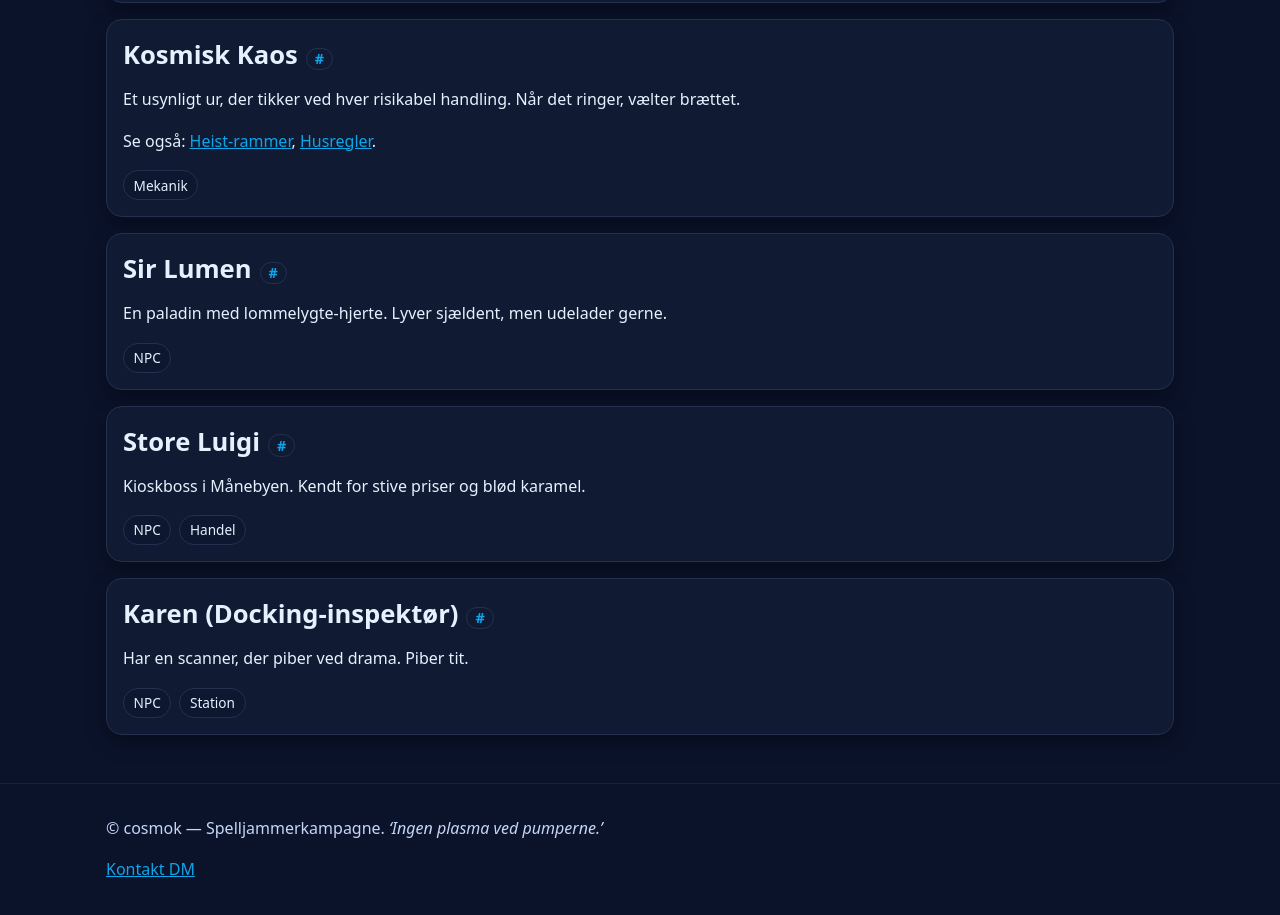
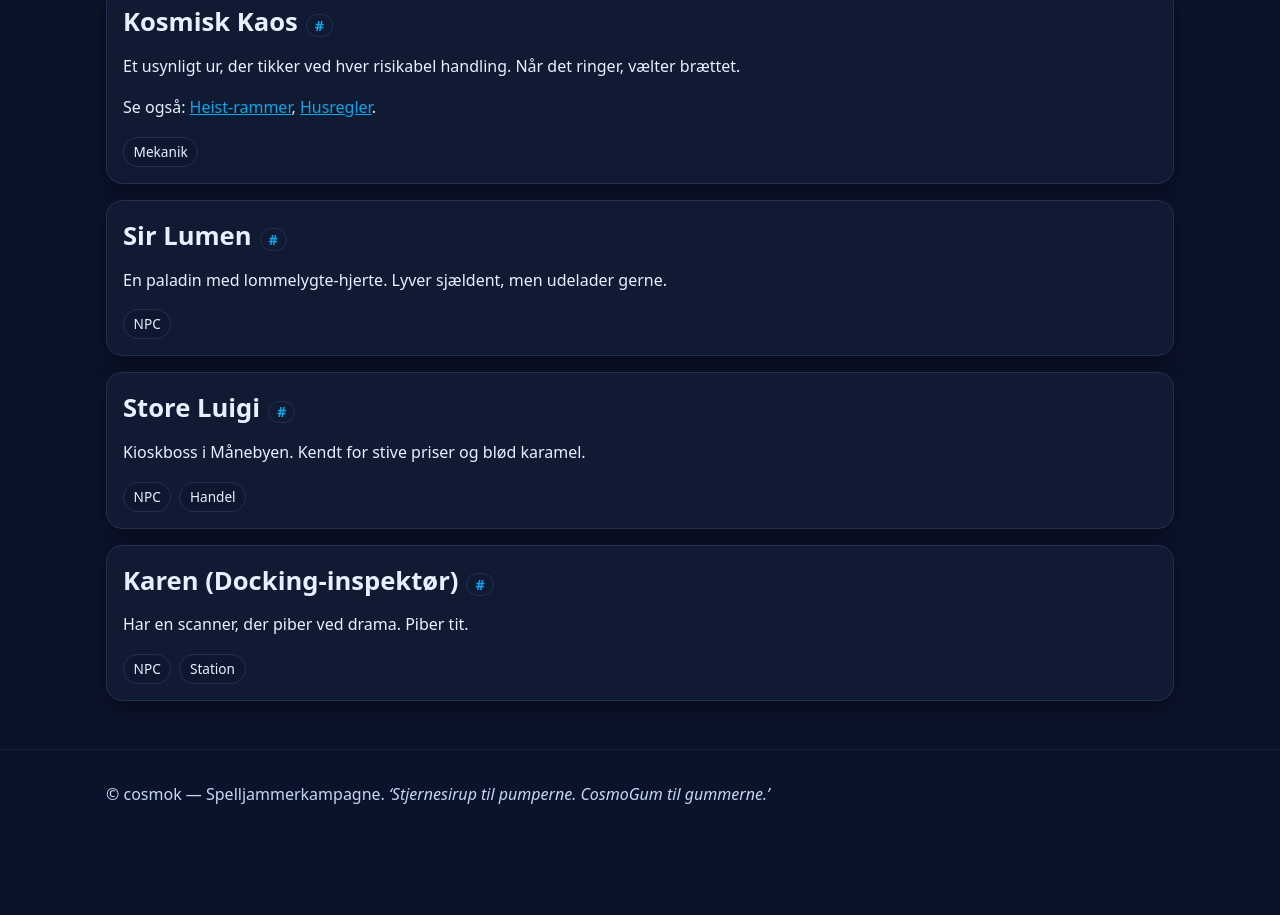
Before and after one commit to kasperlykken/DnD, a plain HTML site: page wiki/index.html in a window 1280 px wide. Shown: the part 880-1795 px from the top of the page. After the commit the page ends 1720 px from the top, so only its background shows below. Drawn offline with Linux system fonts and the light colour scheme.

Commit message:
Update index.html

```diff
--- a/wiki/index.html
+++ b/wiki/index.html
@@ -48,7 +48,7 @@
   <main id="main" class="wrap">
     <header class="page-intro">
       <h1>Cosmopedia</h1>
-      <p class="lede">Søg i opslagsværket.</p>
+      <!-- <p class="lede">Søg i opslagsværket.</p> -->
       <div class="search">
         <label for="q" class="sr-only">Søg i wiki</label>
         <input id="q" type="search" placeholder="Søg: steder, personer, begivenheder …" aria-describedby="count">
@@ -107,8 +107,8 @@
 
   <footer class="site-footer">
     <div class="wrap">
-      <p>© cosmok — Spelljammerkampagne. <em>‘Ingen plasma ved pumperne.’</em></p>
-      <p><a href="mailto:dm@cosmok.space">Kontakt DM</a></p>
+      <p>© cosmok — Spelljammerkampagne. <em>‘Stjernesirup til pumperne. CosmoGum til gummerne.’</em></p>
+      <!-- <p><a href="mailto:kasper.lykke.n@gmail.com">Kontakt DM</a></p> -->
     </div>
   </footer>
 
```
